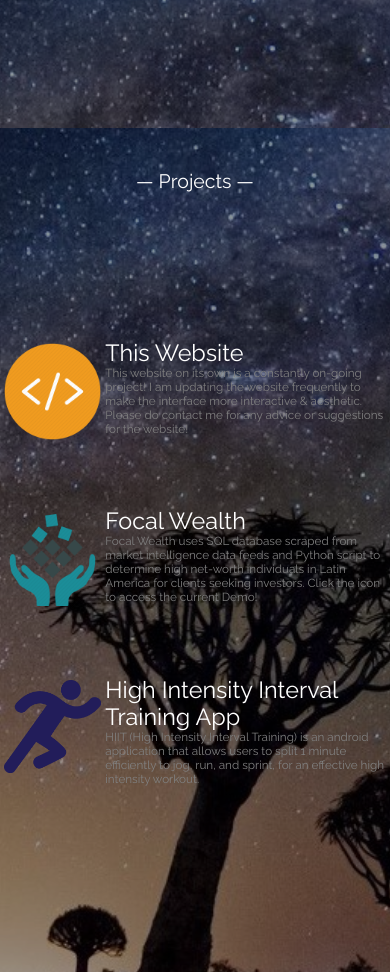
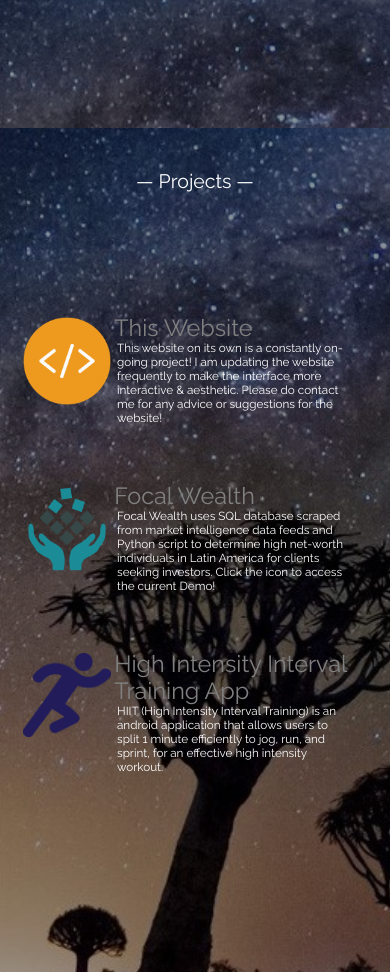
Before and after one commit to RyanJeon/Home, a React (Create React App) app: page / in a window 390 px wide. Shown: the part 1560-2532 px from the top of the page. Built offline with nearby package versions, Linux system fonts and the light colour scheme.

Commit message:
Update Project / Des

```diff
--- a/src/App.css
+++ b/src/App.css
@@ -111,7 +111,7 @@ body {
 
 /* Third Page Only  */
 .project-container{
-
+  background: rgba(0,0,0,.4);
   position: absolute;
   top: 0;
   bottom: 0;
@@ -123,7 +123,6 @@ body {
 
 .project-header{
   font-family: 'Raleway', sans-serif;
-  background: rgba(0,0,0,.4);
   position: absolute;
 
 
@@ -137,15 +136,15 @@ body {
   line-height: 9vh;
 
   width: 100%;
-  height: 25vh;
+  height: 22vh;
 
 }
 
 .project-info{
-  margin-top: 25vh;
-  background: rgba(0,0,0,.4);
-  width: 100%;
-  height: 75%;
+  margin-top: 22vh;
+  margin-left: 5vw;
+  width: 90vw;
+  height: 75vh;
 }
 
 
--- a/src/Pages/First.js
+++ b/src/Pages/First.js
@@ -45,7 +45,7 @@ class First extends Component{
                   <div className = "Buttons">
                     <div className = "ButtonWrapper">
                     <Cbutton label = "LinkedIn" link = "https://www.linkedin.com/in/ryan-yejun-jeon-70b4a7145/" />
-                    <Cbutton label = "Resume" link = "https://drive.google.com/file/d/1P3aqruPKlmfanY2GJym84V1V8FGWwmNC/view?usp=sharing" />
+                    <Cbutton label = "Resume" link = "https://drive.google.com/file/d/1cYQYyW-bEZJrFh8eDgwai0w-hXbWx6rr/view?usp=sharing" />
                     <Cbutton label = "View Source Code" link = "https://github.com/RyanJeon/RyanDomain"/>
                     </div>
                   </div>
--- a/src/Pages/Second.js
+++ b/src/Pages/Second.js
@@ -18,11 +18,10 @@ class Second extends Component{
                         info: "Who is Ryan Jeon?",
       developer:  'I am a Full-Stack Developer currently working '+
                   'for a university garage startup based in Evanston,'+
-                   'IL. I will be working as a software engineering intern'+
+                   'IL. I will be working as a software engineering intern '+
                     'for Fulcrum-GT this summer. '+
-                    'I am looking for any opportunities to learn '+
-                    'and become a better developer and use my technical '+
-                     'abilities to contribute to inspiring projects.',
+                    'I am looking for any opportunities to learn and'+
+                    ' contribute to inspiring projects',
 
       student: "I am a Sophomore enrolled in a Computer Science program "+
                 "in Northwestern University. I have spent my first year "+
--- a/src/Pages/Third.js
+++ b/src/Pages/Third.js
@@ -41,13 +41,16 @@ class Third extends Component{
             image= {require("../images/lower_tress.jpg")}
             container = "project-container"
         >
+
+             <div className = "project-header">
            <ScrollAnimation animateIn="fadeIn"  animateOnce={true}>
-            <div className = "project-header">
+
 
                     <h2> 	&#8212; Projects &#8212; </h2>
 
-            </div>
+
            </ScrollAnimation>
+           </div>
            <div className = "project-info">
 
 
--- a/src/styles/projectSection.css
+++ b/src/styles/projectSection.css
@@ -22,6 +22,8 @@
     font-family: 'Raleway', sans-serif;
     color: gray;
     font-size: 2vw;
+    margin-left: 5vw;
+    width: 80vw;
 }
 
 
@@ -40,11 +42,15 @@
     }
 
     .project-title{
+        color: gray;
         font-size: 6vw;
     }
 
     .project-des{
+        color:white;
         font-size: 3vw;
+        width: 60vw;
+        margin-left: 25vw;
     }
 
 }
```
